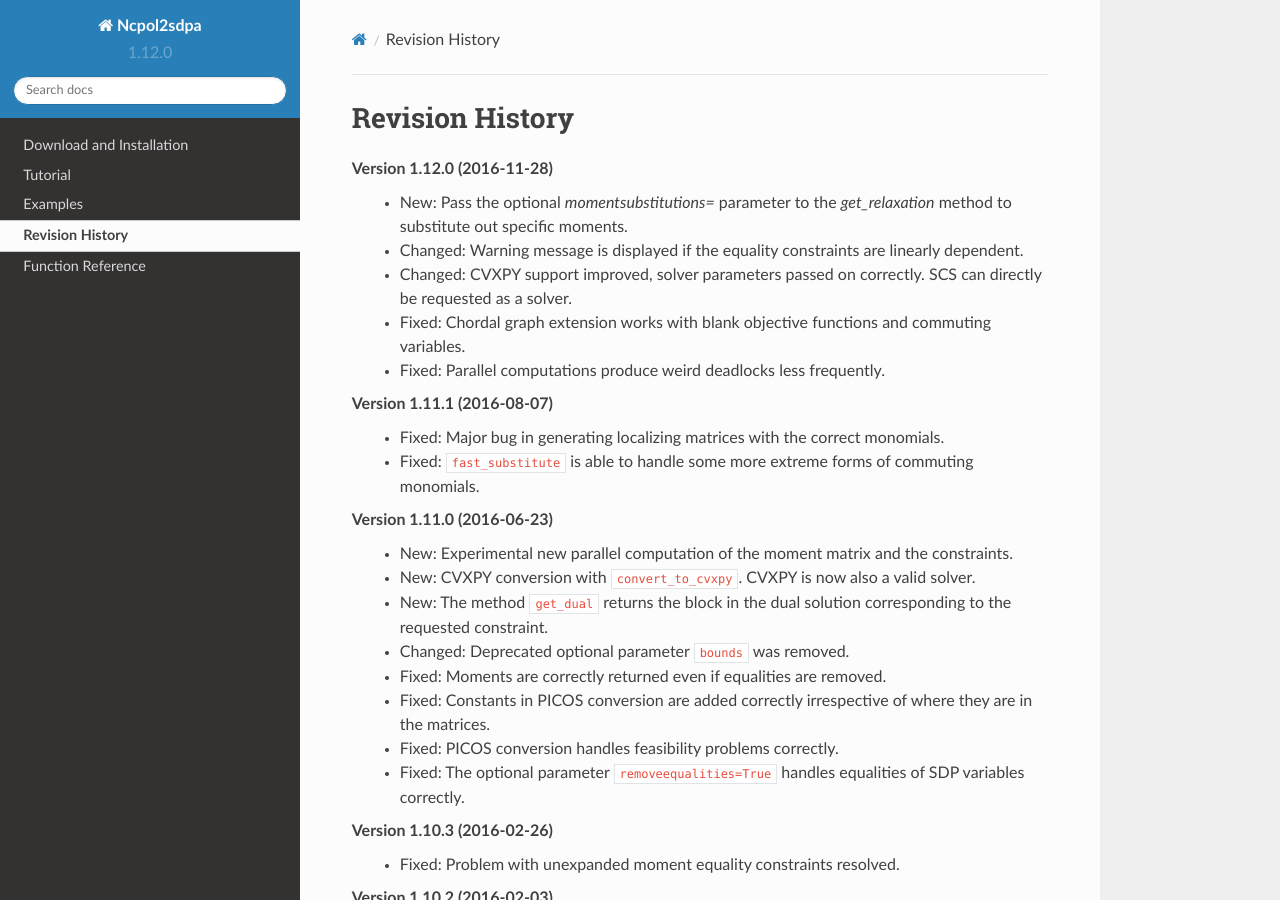
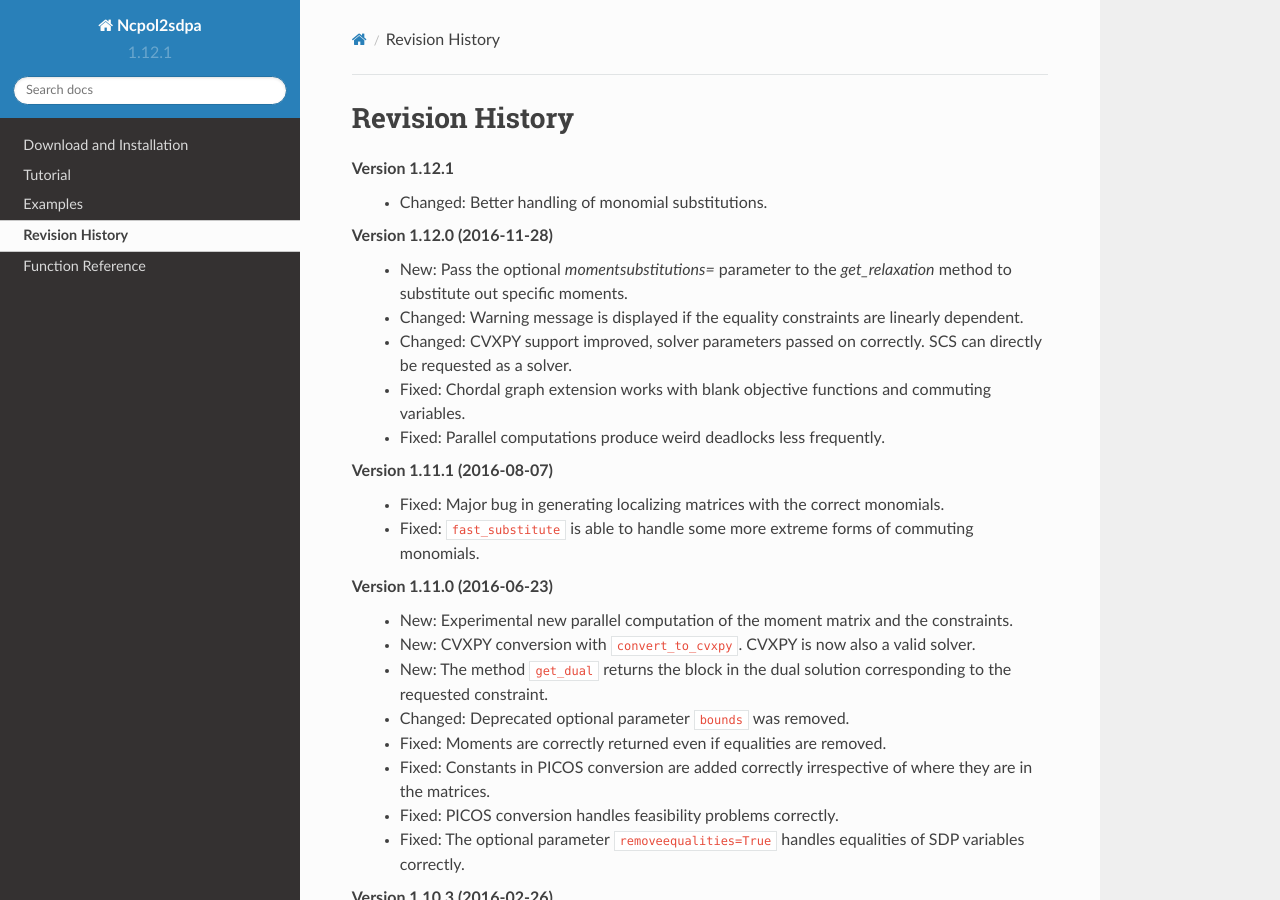
Before and after one commit to peterwittek/ncpol2sdpa, a Sphinx documentation site: the page built from doc/source/revision_history.rst, in a window 1280 px wide and 900 px high. Built offline with Sphinx 7.4.7 and the Read the Docs theme 2.0.0, drawn with Linux system fonts in a browser that asks for light colours.

Commit message:
Version number changed in testing

```diff
--- a/doc/source/conf.py
+++ b/doc/source/conf.py
@@ -65,9 +65,9 @@ project = u'Ncpol2sdpa'
 # built documents.
 #
 # The short X.Y version.
-version = '1.12.0'
+version = '1.12.1'
 # The full version, including alpha/beta/rc tags.
-release = '1.12.0'
+release = '1.12.1'
 
 # The language for content autogenerated by Sphinx. Refer to documentation
 # for a list of supported languages.
--- a/doc/source/revision_history.rst
+++ b/doc/source/revision_history.rst
@@ -1,5 +1,8 @@
 Revision History
 ****************
+**Version 1.12.1**
+  - Changed: Better handling of monomial substitutions.
+
 **Version 1.12.0 (2016-11-28)**
   - New: Pass the optional `momentsubstitutions=` parameter to the `get_relaxation` method to substitute out specific moments.
   - Changed: Warning message is displayed if the equality constraints are linearly dependent.
--- a/ncpol2sdpa/__init__.py
+++ b/ncpol2sdpa/__init__.py
@@ -7,7 +7,7 @@ Provides
  2. Helper functions to define physics problems.
 
 """
-__version__ = "1.12.0"
+__version__ = "1.12.1"
 from .faacets_relaxation import FaacetsRelaxation
 from .sdp_relaxation import SdpRelaxation
 from .steering_hierarchy import SteeringHierarchy
--- a/setup.py
+++ b/setup.py
@@ -9,7 +9,7 @@ except ImportError:
     from distutils.core import setup
 setup(
     name='ncpol2sdpa',
-    version='1.12.0',
+    version='1.12.1',
     author='Peter Wittek',
     author_email='peterwittek@users.noreply.github.com',
     packages=['ncpol2sdpa'],
```
